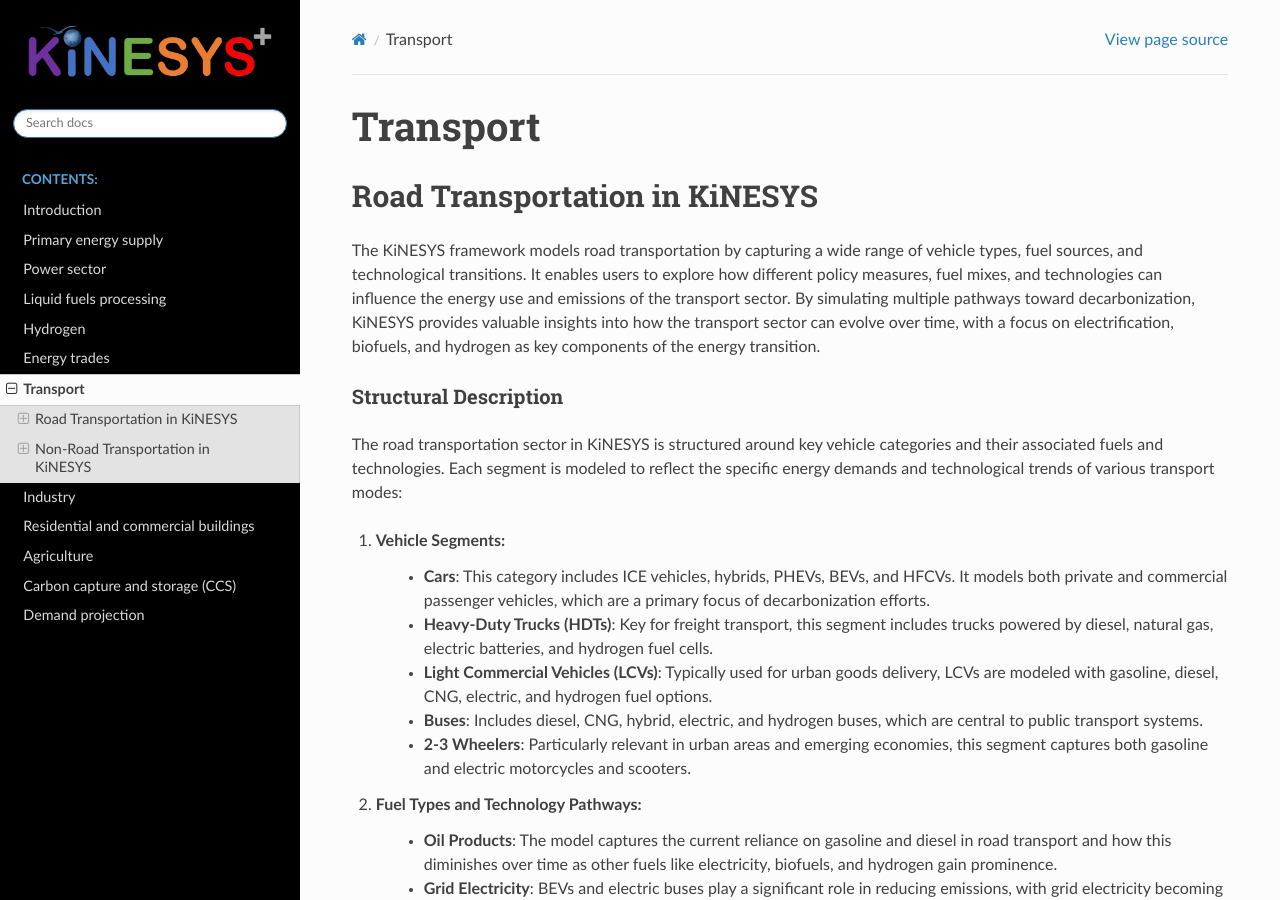
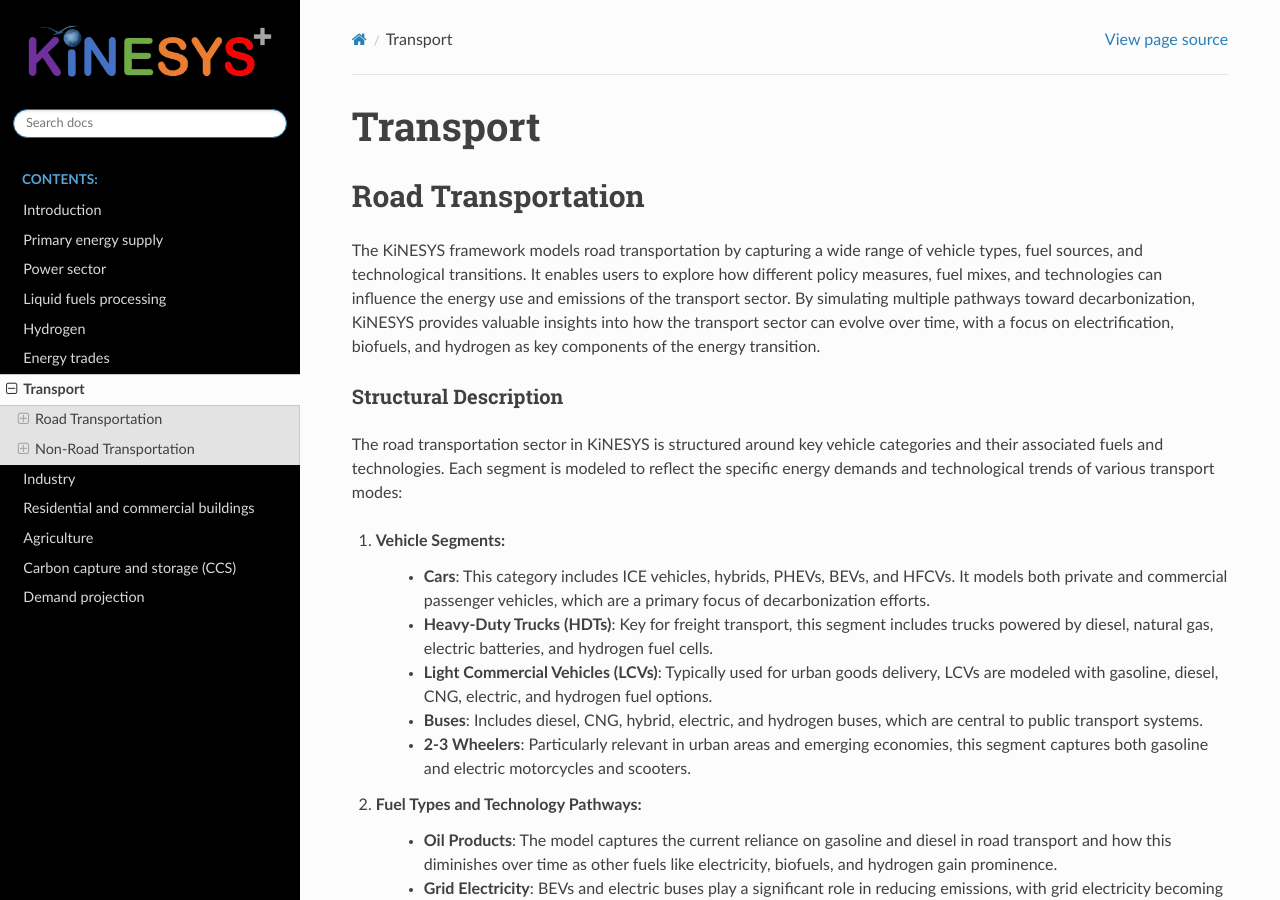
Before and after one commit to kanors-emr/Kinesys-documentation, a Sphinx documentation site: the page built from source/pages/Transport.rst, in a window 1280 px wide and 900 px high. Built offline with Sphinx 7.4.7 and the Read the Docs theme 3.1.0, drawn with Linux system fonts in a browser that asks for light colours; some of the changed text lies outside the part shown.

Commit message:
no message

```diff
--- a/source/pages/Transport.rst
+++ b/source/pages/Transport.rst
@@ -2,8 +2,8 @@
 Transport
 ###########
 
-Road Transportation in KiNESYS
-==============================
+Road Transportation
+===================
 
 The KiNESYS framework models road transportation by capturing a wide range of vehicle types, fuel sources, and technological transitions. It enables users to explore how different policy measures, fuel mixes, and technologies can influence the energy use and emissions of the transport sector. By simulating multiple pathways toward decarbonization, KiNESYS provides valuable insights into how the transport sector can evolve over time, with a focus on electrification, biofuels, and hydrogen as key components of the energy transition.
 
@@ -48,8 +48,8 @@
 
 - **North America**: The transition to clean fuels is slower initially, with oil products remaining dominant in freight and aviation. However, by mid-century, hydrogen becomes a key player in decarbonizing heavy-duty trucks, and electric cars and light trucks see widespread adoption, particularly in urban areas.
 
-Non-Road Transportation in KiNESYS
-==================================
+Non-Road Transportation
+=======================
 
 In KiNESYS, non-road transportation sectors—such as rail, aviation, and shipping—are modeled exogenously. Due to the elaborate infrastructure requirements and distinct sectoral considerations, these sectors are treated as fixed energy demands. While there is some responsiveness to price signals, the shares of key fuels like electricity, hydrogen, and green ammonia are determined based on predefined storylines that capture regional and global decarbonization narratives.
 
```
